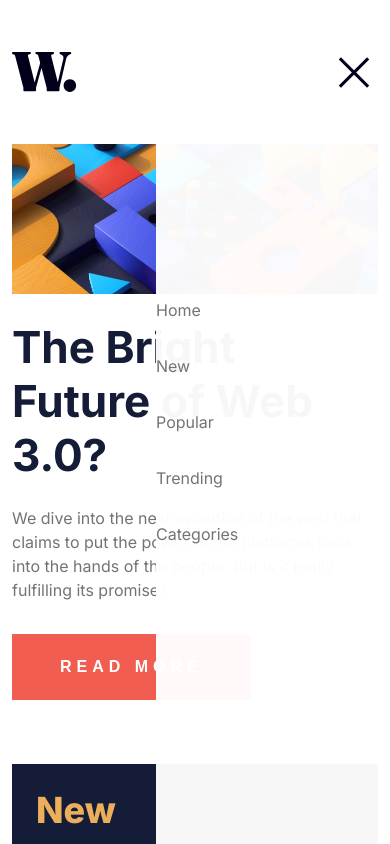
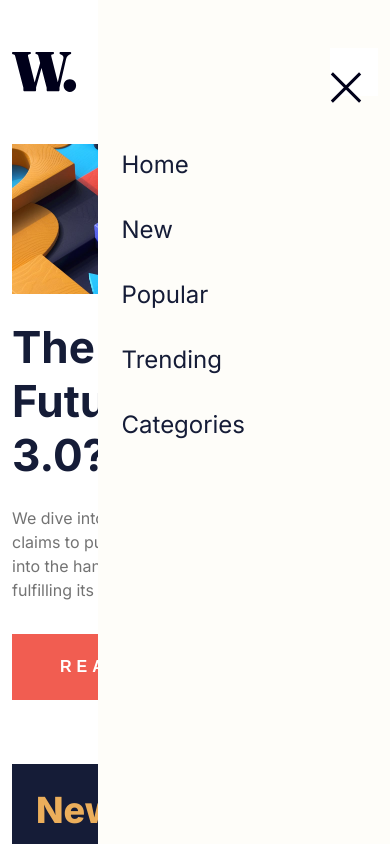
Before and after one commit to Matija301/Responsive-Site, a website: page src/index.html in a window 390 px wide. Both pictures are taken after a click on the button 354 px from the left and 72 px from the top of the page. Shown: the top 844 px of the page. Drawn offline with nearby package versions, Linux system fonts and the light colour scheme; files that its build step writes are made by us from their sources.

Commit message:
drugi commit

```diff
--- a/src/index.html
+++ b/src/index.html
@@ -132,7 +132,7 @@
       Challenge by
       <a href="https://www.frontendmentor.io?ref=challenge" target="_blank"
         >Frontend Mentor</a
-      >. Coded by <a href="#">Your Name Here</a>.
+      >. Coded by <a href="#">Matija</a>.
     </div>
     <script src="index.js"></script>
   </body>
--- a/src/index.js
+++ b/src/index.js
@@ -6,5 +6,6 @@ const headerTex = document.querySelector(".header-tex")
 btn.addEventListener("click",(e) =>{
     btnOpen.classList.toggle("hidden")
     btnClosed.classList.toggle("hidden")
+    btnOpen.classList.toggle("sticky")
     headerTex.classList.toggle("header-tex-open")
 })
--- a/src/sass/_media.scss
+++ b/src/sass/_media.scss
@@ -1,5 +1,5 @@
 $breakpoints:(
-    "xs": 550px,
+    "xs": 600px,
     "sm": 800px,
 );
 
--- a/src/sass/main.scss
+++ b/src/sass/main.scss
@@ -19,15 +19,15 @@
     margin-left: auto;
     gap: 3.6rem;
     @include xs{
-    background-color: rgba(255, 255, 255, 0.97);
+    background-color: #fefdf9;
     position: absolute;
     top: 0;
     right: 0;
-    width: 60%;
+    width: 75%;
     height: 100vh;
     display: flex;
     align-items: flex-start;
-    justify-content: center;
+    justify-content: flex-start;
     flex-direction: column;
     transition: all 0.5s ease-in;
     //Kada se doda class open onda se ovo ispod mjenja
@@ -35,8 +35,25 @@
     opacity: 0;
     pointer-events: none;
     visibility: hidden;
+
     }
 }
+
+.header-tex p{
+    @include xs{
+        color: $main-color;
+        font-size: 2.4rem;
+        margin-left: 2.4rem;
+    }
+}
+
+.header-tex p:nth-child(1){
+    @include xs{
+    margin-top: 15rem;
+    }
+}
+
+
 
 .header-tex-open{
     @include xs {
@@ -47,6 +64,7 @@
     position: fixed;
 }
 }
+
 
 .hidden{
     display: none !important;
@@ -63,6 +81,10 @@
         display: block;
         margin-left: auto;
     }
+}
+
+.sticky{
+    position: fixed !important;
 }
 
 .header-button svg{
@@ -154,6 +176,17 @@ gap: 2.4rem;
     font-weight: 800;
 }
 
+.texts-header, .texts-header:link, .texts-header:visited{
+    color: $list-color;
+    font-size: 3.6rem;
+    font-weight: 800;
+    transition: all 0.3s;
+}
+
+.texts-header:hover, .right-side h3:active{
+    color: #ebae5b;
+}
+
 .right-side-list{
     margin-top: 2.4rem;
     list-style: none;
```
